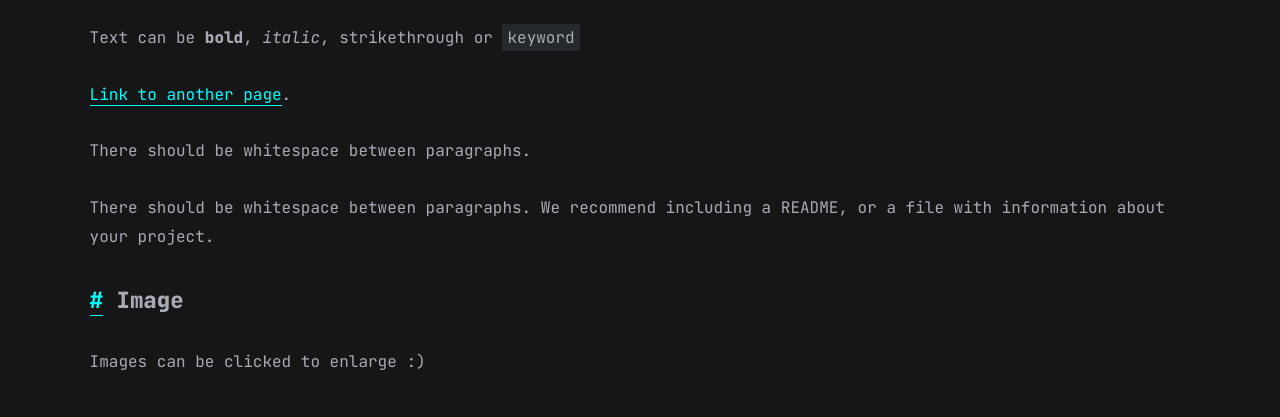
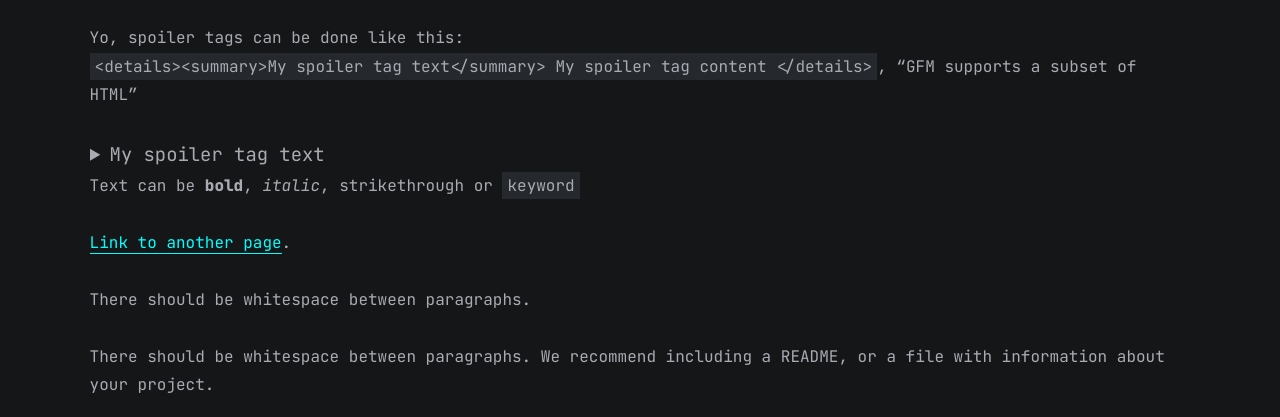
Before and after one commit to heavylightdecomp/blog, a Jekyll site: the page built from all_collections/_posts/2021-11-04-jekyll-markdown.md, in a window 1280 px wide, cut to the strip 594-1011 px from the top of the page. Built offline with Jekyll 4.4.1, drawn with Linux system fonts in a browser that asks for light colours; some of the changed text lies outside the part shown.

Commit message:
spoiler tags + spoiler tags for codeblocks!!!

```diff
--- a/all_collections/_posts/2021-11-04-jekyll-markdown.md
+++ b/all_collections/_posts/2021-11-04-jekyll-markdown.md
@@ -6,6 +6,9 @@ categories: ["jekyll", "Test Post", "first post"]
 ---
 I found that when using this template Github Gist embed rendering is kinda weird (maybe some things with CSS styles leaking, idk)
 <script src="https://gist.github.com/heavylightdecomp/3b20d80f32bf3c4ca8b0a70d0cfff2bc.js"></script>
+
+Yo, spoiler tags can be done like this: `<details><summary>My spoiler tag text</summary> My spoiler tag content </details>`, "GFM supports a subset of HTML"
+<details><summary>My spoiler tag text</summary> My spoiler tag content </details>
 
 Text can be **bold**, _italic_, ~~strikethrough~~ or `keyword`
 
--- a/assets/css/post.css
+++ b/assets/css/post.css
@@ -253,3 +253,7 @@ pre .cl {
     padding: 1.5rem;
   }
 }
+
+details summary {
+	font-size: 1.18rem;
+}
--- a/assets/js/linenum.js
+++ b/assets/js/linenum.js
@@ -1,12 +1,25 @@
+function getlang(el) {
+	const langregex = /language\-(.+)/; //no . in actual class name
+	let res = "";
+	el.classList.forEach((x) => {
+		const ar = x.match(langregex);
+		if(ar) { //ar not null
+			res = ar[1];
+			return;
+		}
+	});
+	return res;
+}
 (function() {
 	var hig = document.querySelectorAll('.highlighter-rouge:not(.language-plaintext)');
 	var hl = hig.length;
 	for(var k = 0; k < hl; k++) {
+		const lang = getlang(hig[k]);
 		var pre = hig[k].getElementsByTagName('pre'),
 	  	pl = pre.length;
 		  for (var i = 0; i < pl; i++) {
-			pre[i].innerHTML = '<span class="line-number"></span>' + pre[i].innerHTML + '<span class="cl"></span>';
 			var num = pre[i].innerHTML.split(/\n/).length;
+			pre[i].innerHTML = '<details><summary>' + lang + ` (${num} lines)` + '</summary><span class="line-number"></span>' + pre[i].innerHTML + '<span class="cl"></span></details>';
 			for (var j = 0; j < (num - 1); j++) {
 			  var line_num = pre[i].getElementsByTagName('span')[0];
 			  line_num.innerHTML += '<span>' + (j + 1) + '</span>';
```
